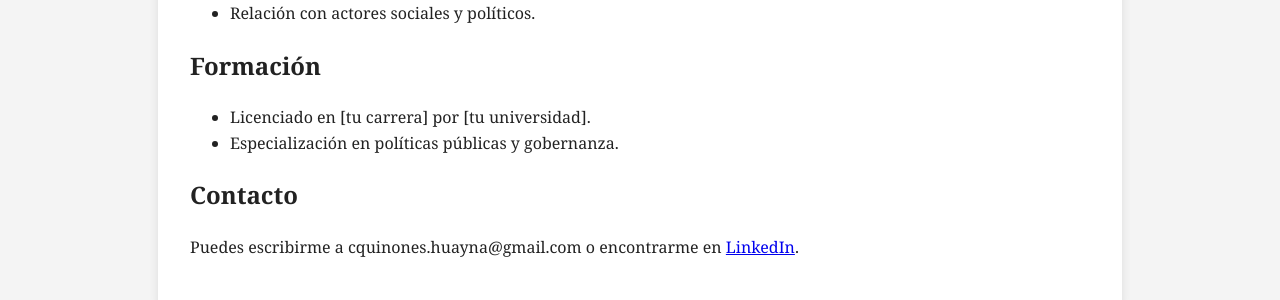
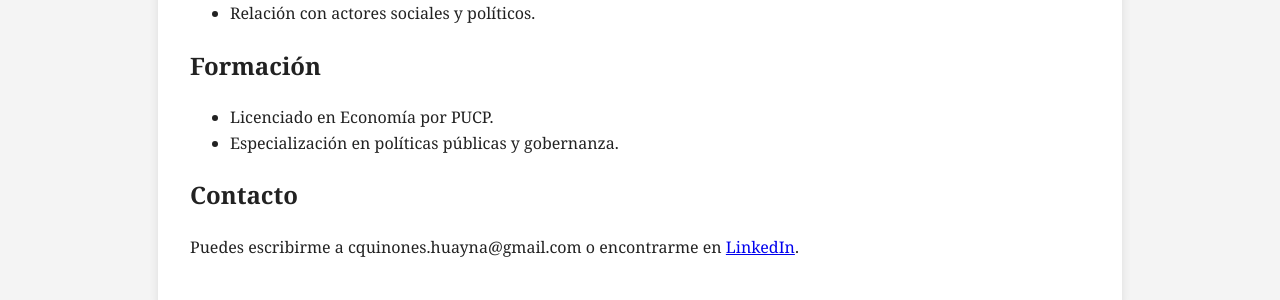
Before and after one commit to Fantozzi88/Fantozzi88.github.io, a Jekyll site: the page built from profesional.md, in a window 1280 px wide. Shown: the part 446-746 px from the top of the page. Built offline with Jekyll 4.4.1, drawn with Linux system fonts in a browser that asks for light colours.

Commit message:
Update profesional.md

```diff
--- a/profesional.md
+++ b/profesional.md
@@ -15,11 +15,11 @@ Soy especialista en seguimiento de políticas públicas, con experiencia en espa
 
 ## Formación
 
-- Licenciado en [tu carrera] por [tu universidad].
+- Licenciado en Economía por PUCP.
 - Especialización en políticas públicas y gobernanza.
 
 ## Contacto
 
-Puedes escribirme a cquinones.huayna@gmail.com o encontrarme en [LinkedIn](https://www.linkedin.com/in/tuusuario/).
+Puedes escribirme a cquinones.huayna@gmail.com o encontrarme en [LinkedIn](https://www.linkedin.com/in/carlquinones/).
 
 <!-- Aquí puedes agregar más secciones o enlaces a PDFs, publicaciones, etc. -->
```
